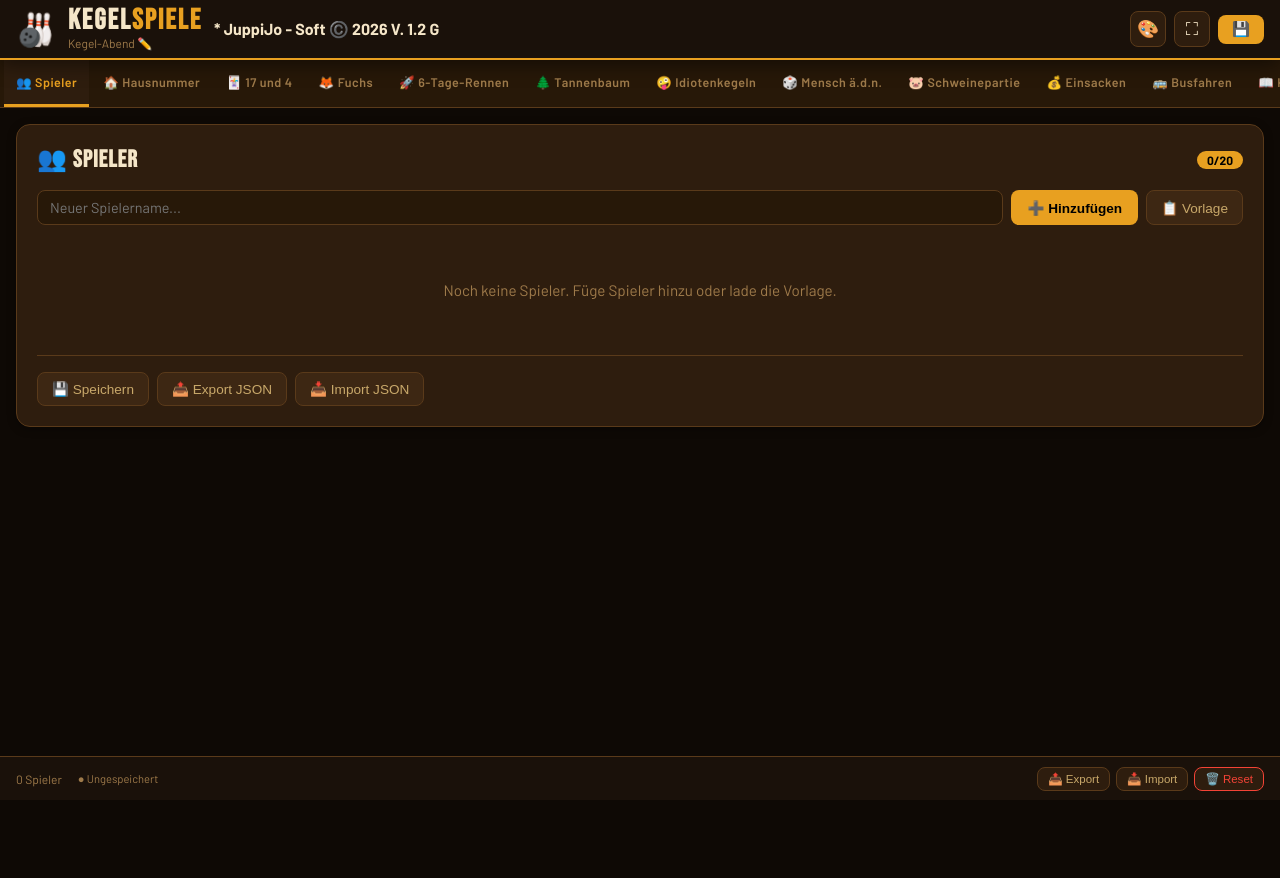
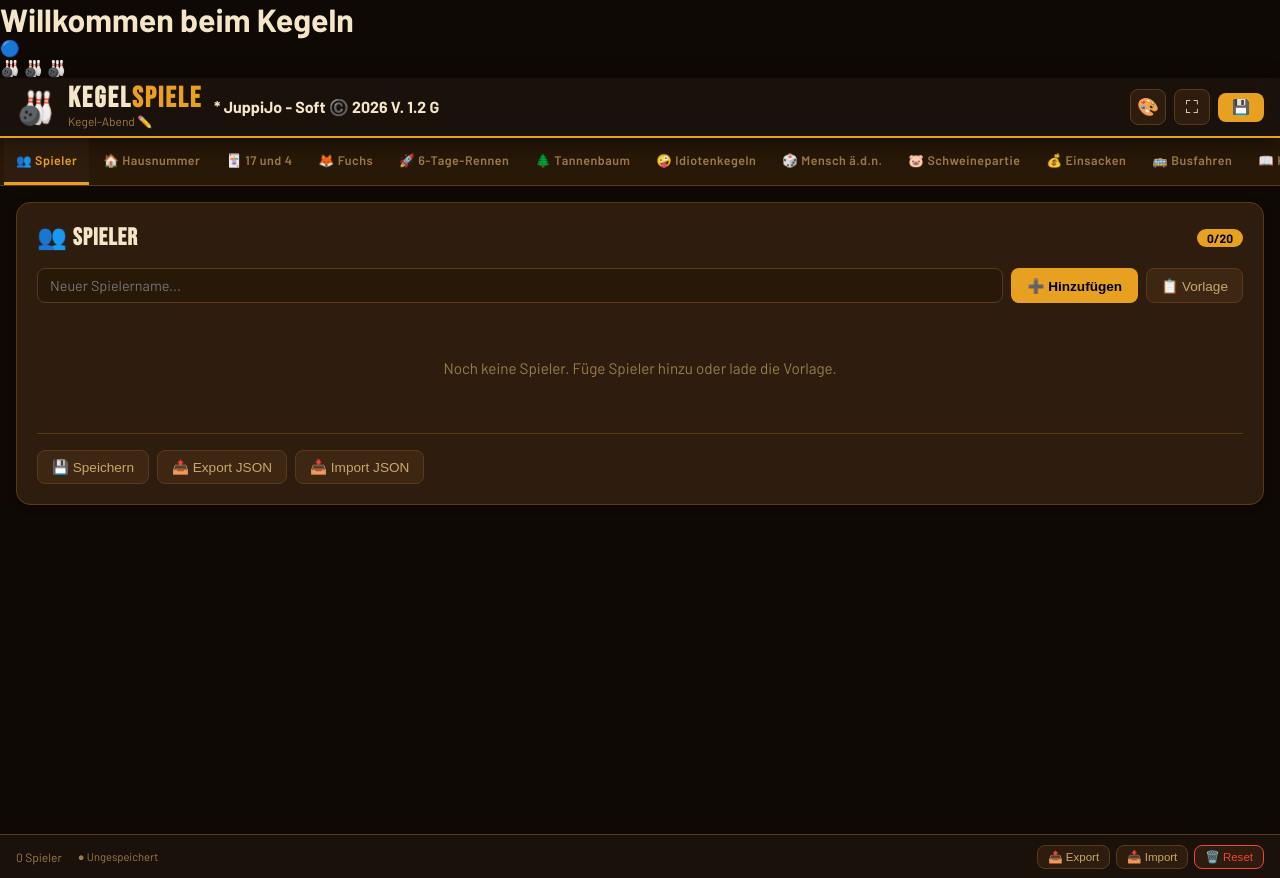
Before and after one commit to juppijo/Kegeln, a plain HTML site: page Kegeln-1/index.html in a window 1280 px wide. Before the commit the page ends 800 px from the top, so only its background shows below. Drawn offline with Linux system fonts and the light colour scheme.

Commit message:
Update index.html

```diff
--- a/Kegeln-1/index.html
+++ b/Kegeln-1/index.html
@@ -9,6 +9,24 @@
   <link rel="stylesheet" href="style.css">
 </head>
 <body>
+
+<div id="splash-screen">
+  <div class="splash-inner">
+    <h1>Willkommen beim Kegeln</h1>
+    <div class="bowling-animation">
+      <div class="ball">🔵</div>
+      <div class="pin-group">
+        <span class="pin">🎳</span>
+        <span class="pin">🎳</span>
+        <span class="pin">🎳</span>
+      </div>
+    </div>
+    <div class="loading-container">
+      <div class="loading-bar"></div>
+    </div>
+  </div>
+</div>
+
 <div id="app">
 
   <!-- ===== HEADER ===== -->
```
